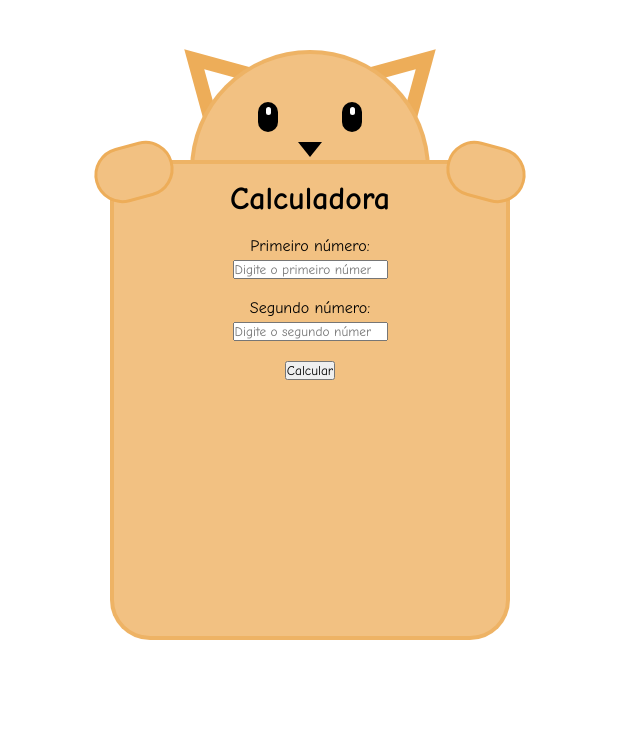
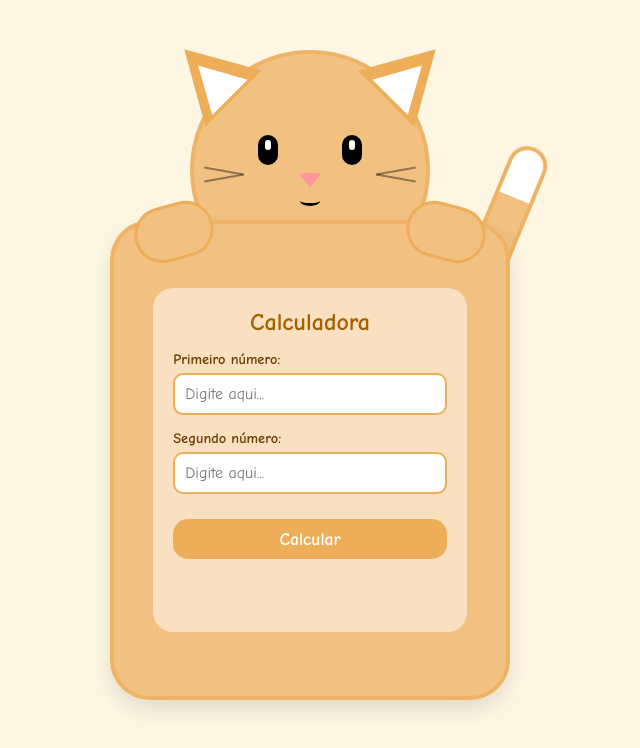
Before and after one commit to GabrielWuWR/FrontEnd-CalculadoraGatinho, a plain HTML site: page index.html in a window 1280 px wide. Shown: the whole page, without its empty margins (330-970 px from the left). Drawn offline with Linux system fonts and the light colour scheme.

Commit message:
Estilização feita

```diff
--- a/index.html
+++ b/index.html
@@ -6,7 +6,7 @@
     <meta name="viewport" content="width=device-width, initial-scale=1.0">
     <link rel="stylesheet" href="style.css">
     <script src="script.js" defer></script>
-    <title>Calculadora</title>
+    <title>🐱 Calculadora 🐱</title>
 </head>
 
 <body>
@@ -18,34 +18,52 @@
 
         <div class="rosto">
             <div class="olhos">
-                <div class="olho">
+                <div class="olho piscar">
                     <div class="pupila"></div>
                 </div>
-                <div class="olho">
+                <div class="olho piscar">
                     <div class="pupila"></div>
                 </div>
             </div>
             <div class="nariz"></div>
+            <div class="boca"></div>
+
+            <div class="bigodes-esq">
+                <div class="bigode"></div>
+                <div class="bigode"></div>
+            </div>
+            <div class="bigodes-dir">
+                <div class="bigode"></div>
+                <div class="bigode"></div>
+            </div>
+        </div>
+
+        <div class="cauda">
+            <div class="ponta-cauda"></div>
         </div>
     </div>
+
     <div class="containerCalculadora">
         <div class="maoUm"></div>
         <div class="maoDois"></div>
 
         <div class="conteudo">
             <h1>Calculadora</h1>
-            <div class="input">
-                <p>Primeiro número:</p>
-                <input id="inputUm" type="number" placeholder="Digite o primeiro número">
+
+            <div class="input-group">
+                <label for="inputUm">Primeiro número:</label>
+                <input id="inputUm" type="number" placeholder="Digite aqui...">
             </div>
-            <div class="input">
-                <p>Segundo número:</p>
-                <input id="inputDois" type="number" placeholder="Digite o segundo número">
+
+            <div class="input-group">
+                <label for="inputDois">Segundo número:</label>
+                <input id="inputDois" type="number" placeholder="Digite aqui...">
             </div>
+
             <button id="botaoResponder">Calcular</button>
 
             <div id="containerResposta" class="containerResposta">
-                <span id="resposta" class="resposta"></span>
+                <span id="resposta" class="resposta">ㅤㅤ</span>
             </div>
         </div>
     </div>
--- a/style.css
+++ b/style.css
@@ -2,7 +2,7 @@
     margin: 0;
     padding: 0;
     box-sizing: border-box;
-    font-family: comic sans ms;
+    font-family: 'Comic Sans MS', cursive, sans-serif; /* Adicionado fallback seguro */
 }
 
 body {
@@ -10,6 +10,7 @@ body {
     display: flex;
     justify-content: center;
     align-items: center;
+    background-color: #fdf6e3;
 }
 
 .cabeca {
@@ -19,62 +20,45 @@ body {
     background-color: #f2c182;
     position: absolute;
     top: 50px;
-    border-radius: 50vh;
+    border-radius: 50%;
+    z-index: 0;
 }
 
-.containerCalculadora {
-    border: 4px solid rgba(237, 173, 89, 0.692);
-    background-color: #f2c182;
-    width: 50vh;
-    height: 60vh;
-    border-radius: 5vh;
-    position: relative;
-    display: flex;
-    justify-content: center;
-}
-
-.orelhaUm {
+.orelhaUm, .orelhaDois {
     width: 0;
     height: 0;
     border-bottom: 70px solid rgb(237, 173, 89);
     border-left: 40px solid transparent;
     border-right: 40px solid transparent;
-    transform: rotate(-45deg);
     position: absolute;
-    left: -25px;
     top: -15px;
     z-index: -9;
 }
 
+.orelhaUm {
+    transform: rotate(-45deg);
+    left: -25px;
+}
+
 .orelhaDois {
-    width: 0;
-    height: 0;
-    border-bottom: 70px solid rgb(237, 173, 89);
-    border-left: 40px solid transparent;
-    border-right: 40px solid transparent;
     transform: rotate(45deg);
-    position: absolute;
     right: -25px;
-    top: -15px;
-    z-index: -9;
+}
+
+.internoUm, .internoDois {
+    border-bottom: 45px solid rgb(255, 255, 255);
+    border-left: 25px solid transparent;
+    border-right: 25px solid transparent;
+    top: 5px;
+    z-index: -8;
 }
 
 .internoUm {
     left: -5px;
-    top: 5px;
-    border-bottom: 70px solid rgb(255, 255, 255);
-    border-left: 40px solid transparent;
-    border-right: 40px solid transparent;
-    z-index: -8;
 }
 
 .internoDois {
     right: -5px;
-    top: 5px;
-    border-bottom: 70px solid rgb(255, 255, 255);
-    border-left: 40px solid transparent;
-    border-right: 40px solid transparent;
-    z-index: -8;
 }
 
 .rosto {
@@ -82,9 +66,10 @@ body {
     padding: 0px 8vh;
     align-items: center;
     justify-content: center;
-    height: 150px;
+    height: 100%;
     flex-direction: column;
-    gap: 10px;
+    gap: 8px;
+    position: relative;
 }
 
 .olhos {
@@ -101,67 +86,197 @@ body {
     display: flex;
     justify-content: center;
     padding-top: 5px;
+    overflow: hidden;
 }
 
 .pupila {
     background-color: white;
-    width: 5px;
-    height: 8px;
+    width: 6px;
+    height: 10px;
     border-radius: 50px;
+}
+
+.piscar {
+    animation: piscar-animacao 4s infinite;
+}
+
+@keyframes piscar-animacao {
+    0%, 96%, 100% { transform: scaleY(1); }
+    98% { transform: scaleY(0.1); }
 }
 
 .nariz {
     width: 0;
     height: 0;
-    border-top: 15px solid #000000;
+    border-top: 15px solid #ff9999;
     border-left: 12px solid transparent;
     border-right: 12px solid transparent;
+    border-radius: 5px;
 }
 
-.containerCalculadora {
-    position: relative;
+.boca {
+    width: 20px;
+    height: 10px;
+    border-bottom: 3px solid black;
+    border-radius: 50%;
+}
+
+/* Bigodes */
+.bigodes-esq, .bigodes-dir {
+    position: absolute;
+    top: 50%;
     display: flex;
     flex-direction: column;
-    justify-content: flex-start;
-    align-items: center;
-    padding-top: 2vh;
+    gap: 5px;
 }
 
-.maoUm {
+.bigodes-esq { left: 10px; }
+.bigodes-dir { right: 10px; }
+
+.bigode {
+    width: 40px;
+    height: 2px;
+    background-color: rgba(0, 0, 0, 0.4);
+}
+.bigodes-esq .bigode:nth-child(1) { transform: rotate(10deg); }
+.bigodes-esq .bigode:nth-child(2) { transform: rotate(-10deg); }
+.bigodes-dir .bigode:nth-child(1) { transform: rotate(-10deg); }
+.bigodes-dir .bigode:nth-child(2) { transform: rotate(10deg); }
+
+
+.containerCalculadora {
+    border: 4px solid rgba(237, 173, 89, 0.692);
+    background-color: #f2c182;
+    width: 50vh;
+    height: 60vh;
+    border-radius: 5vh;
+    position: relative;
+    z-index: 2;
+    display: flex;
+    flex-direction: column;
+    justify-content: center;
+    align-items: center;
+    margin-top: 15vh;
+    box-shadow: 0 10px 20px rgba(0,0,0,0.1);
+}
+
+.maoUm, .maoDois {
     border: 3px solid rgb(237, 173, 89);
     background-color: #f2c182;
     width: 10vh;
     height: 7vh;
     border-radius: 4vh;
+    position: absolute;
+    top: -20px;
+    z-index: 3;
+}
+
+.maoUm {
     transform: rotate(-15deg);
-    position: absolute;
-    left: -20px;
-    top: -20px;
+    left: 20px;
 }
 
 .maoDois {
-    border: 3px solid rgb(237, 173, 89);
-    background-color: #f2c182;
-    width: 10vh;
-    height: 7vh;
-    border-radius: 4vh;
     transform: rotate(15deg);
-    position: absolute;
-    right: -20px;
-    top: -20px;
+    right: 20px;
 }
 
 .conteudo {
     display: flex;
     flex-direction: column;
-    gap: 20px;
+    gap: 15px;
+    width: 80%;
     justify-content: center;
     align-items: center;
+    background-color: rgba(255, 255, 255, 0.5);
+    padding: 20px;
+    border-radius: 20px;
 }
 
-.input {
+h1 {
+    font-size: 1.5rem;
+    color: #a36100;
+}
+
+.input-group {
     display: flex;
     flex-direction: column;
-    align-items: center;
+    width: 100%;
     gap: 5px;
 }
+
+label {
+    font-size: 0.9rem;
+    font-weight: bold;
+    color: #6b4000;
+}
+
+input {
+    padding: 10px;
+    border: 2px solid #edae59;
+    border-radius: 10px;
+    outline: none;
+    font-size: 1rem;
+    transition: border-color 0.3s;
+}
+
+input:focus {
+    border-color: #d1821d;
+}
+
+button {
+    margin-top: 10px;
+    padding: 10px 20px;
+    background-color: #edae59;
+    color: white;
+    border: none;
+    border-radius: 15px;
+    font-size: 1.1rem;
+    font-weight: bold;
+    cursor: pointer;
+    transition: background-color 0.2s, transform 0.1s;
+    width: 100%;
+}
+
+button:hover {
+    background-color: #d1821d;
+}
+
+button:active {
+    transform: scale(0.95);
+}
+
+.containerResposta {
+    margin-top: 10px;
+    font-size: 1.2rem;
+    font-weight: bold;
+    color: #d1821d;
+}
+
+.cauda {
+    width: 40px;
+    height: 180px;
+    background-color: #f2c182;
+    border: 4px solid rgba(237, 173, 89, 0.692);
+    border-radius: 40px;
+    position: absolute;
+    top: 80px;
+    right: -60px;
+    z-index: -10;
+    transform-origin: bottom center;
+    overflow: hidden;
+    animation: balancar-cauda 4s infinite ease-in-out;
+}
+
+.ponta-cauda {
+    width: 100%;
+    height: 50px;
+    background-color: white;
+    position: absolute;
+    top: 0;
+}
+
+@keyframes balancar-cauda {
+    0%, 100% { transform: rotate(15deg); }
+    50% { transform: rotate(30deg); }
+}
```
